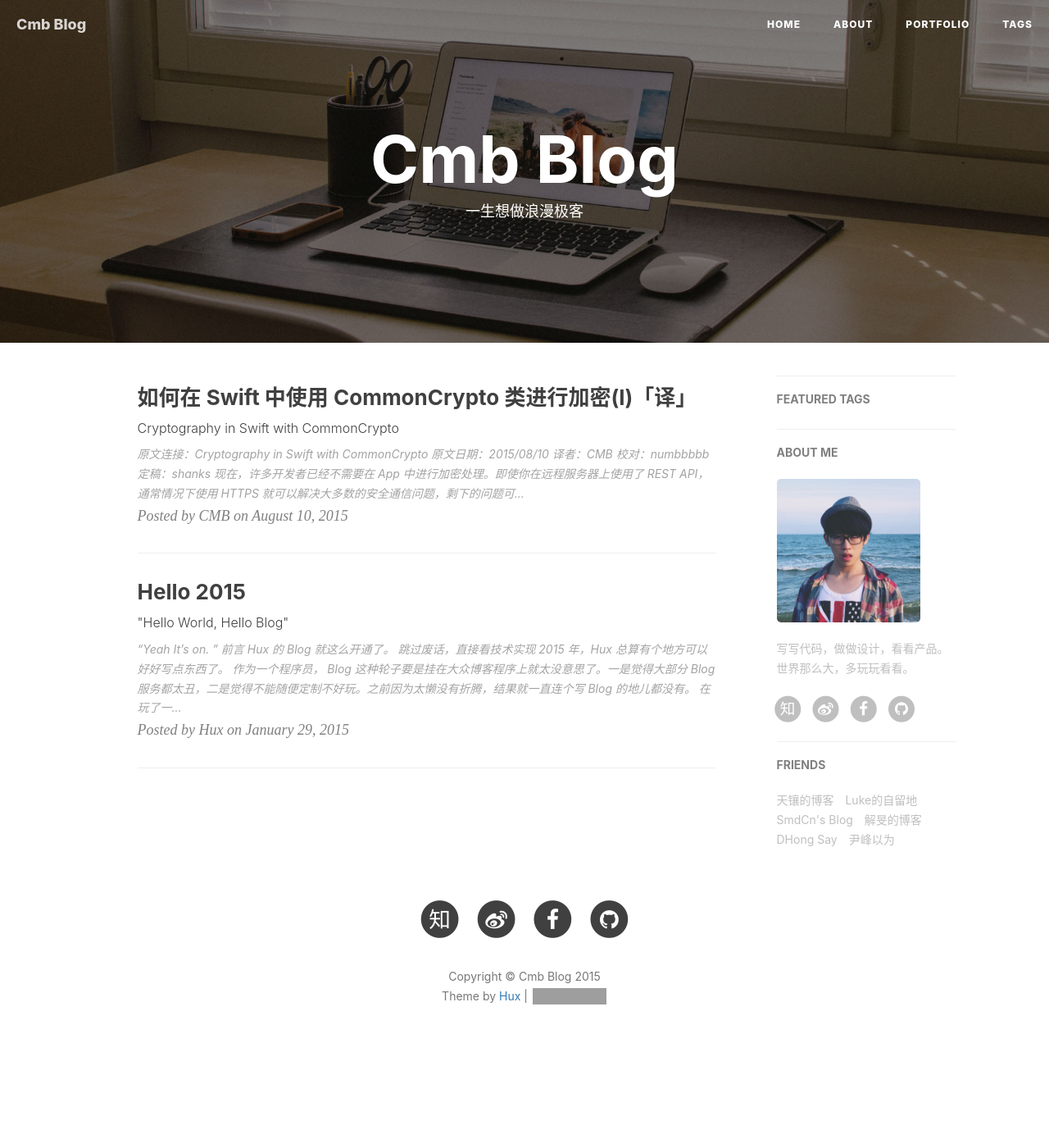
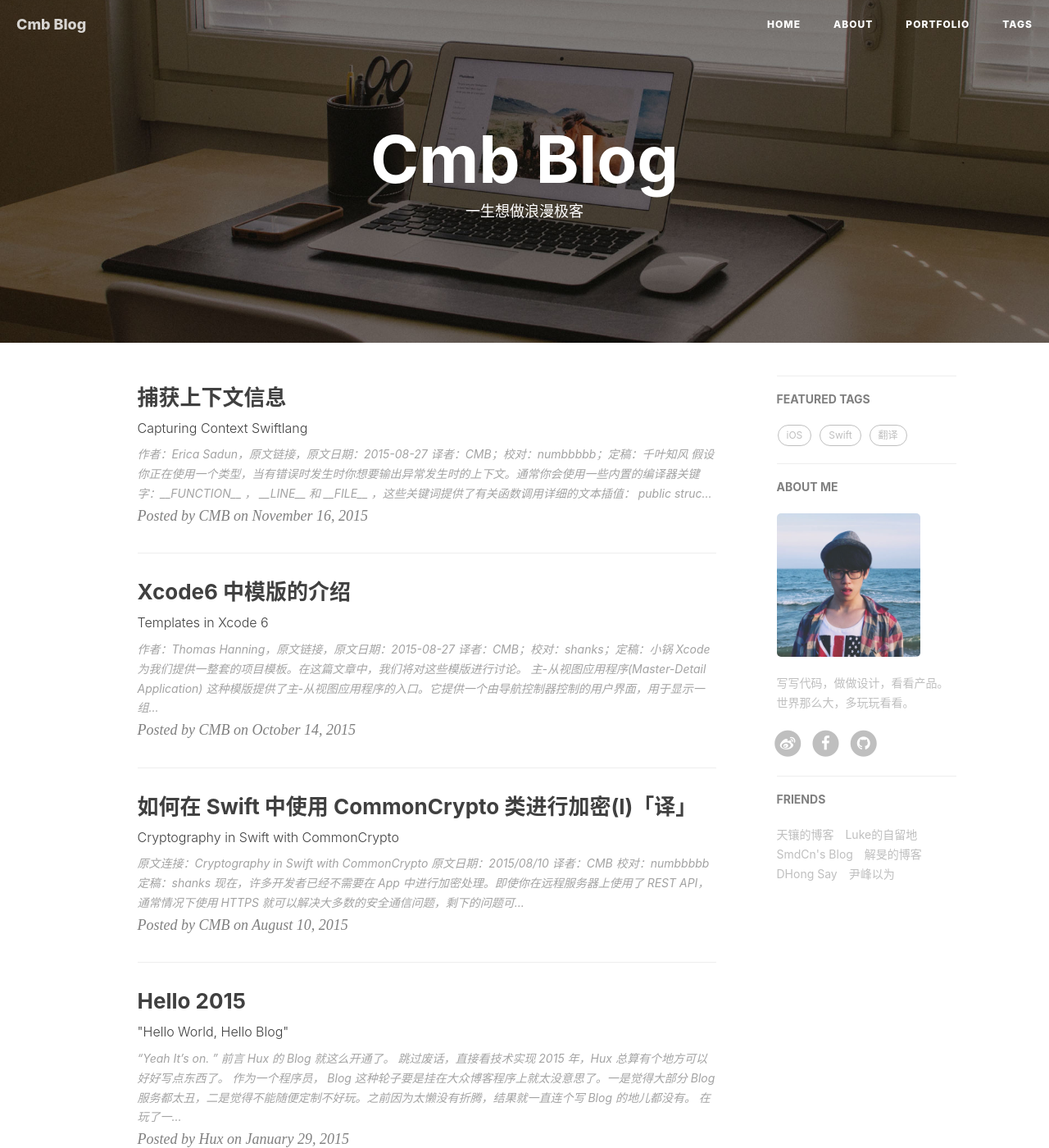
Before and after one commit to chenmingbiao/chenmingbiao.github.io, a Jekyll site: the page built from index.html, in a window 1280 px wide and 1400 px high. Shown: the whole window at 82% size. Built offline with Jekyll 4.4.1, drawn with Linux system fonts in a browser that asks for light colours; nearby versions of some CDN libraries; the list of posts is cut into pages by our own code; comment, search, counter and statistics services are not loaded; grey boxes are pictures that could not be loaded.

Commit message:
add some issues

````diff
--- a/_config.yml
+++ b/_config.yml
@@ -13,10 +13,11 @@ baseurl: ""                             # for example, '/blog' if your blog host
 # SNS settings
 RSS: false
 weibo_username:     BillChan
-zhihu_username:     BillChan
-github_username:    BillChan
+#zhihu_username:    billchan
+gmail_username:     mbillchan
+github_username:    chenmingbiao
 #twitter_username:  BillChan
-facebook_username:  BillChan
+facebook_username:  mbillchan
 
 
 
@@ -43,7 +44,7 @@ kramdown:
 #disqus_username: _your_disqus_short_name_
 
 # Duoshuo settings
-duoshuo_username: huxblog
+duoshuo_username: cmbblog
 # Share component is depend on Comment so we can NOT use share only.
 duoshuo_share: true                     # set to false if you want to use Comment without Sharing
 
--- a/_includes/footer.html
+++ b/_includes/footer.html
@@ -64,6 +64,16 @@
                             <span class="fa-stack fa-lg">
                                 <i class="fa fa-circle fa-stack-2x"></i>
                                 <i class="fa fa-github fa-stack-1x fa-inverse"></i>
+                            </span>
+                        </a>
+                    </li>
+                    {% endif %}
+                    {% if site.gmail_username %}
+                    <li>
+                        <a target="_blank" href="mailto:{{ site.gmail_username }}@gmail.com">
+                            <span class="fa-stack fa-lg">
+                                <i class="fa fa-circle fa-stack-2x"></i>
+                                <i class="fa fa-envelope fa-stack-1x fa-inverse"></i>
                             </span>
                         </a>
                     </li>
--- a/_posts/2015-08-10-cryptography-in-swift-with-commoncrypto.markdown
+++ b/_posts/2015-08-10-cryptography-in-swift-with-commoncrypto.markdown
@@ -21,7 +21,7 @@ tags:
 > 定稿：[shanks](http://codebuild.me)
 
 
-![](http://swift.gg/img/articles/commoncrypto-in-swift/34909577.jpg)
+![](/img/cryptography-in-swift-with-commoncrypto-pic1.jpg)
 
 现在，许多开发者已经不需要在 App 中进行加密处理。即使你在远程服务器上使用了 REST API，通常情况下使用 HTTPS 就可以解决大多数的安全通信问题，剩下的问题可以使用苹果提供的“保护模式”和硬件/软件加密组合方式来解决。然而在很多情况下，你还是需要对通信或文件进行加密。也许你正在把一个现有的涉及到文件/信息加密的方案移植到 iOS 上，也许你在制作一个保密性要求极高的App，或者你只是想提高数据的安全级别（这是一件好事）。
 
--- /dev/null
+++ b/_posts/2015-10-14-templates-in-xcode-6.markdown
@@ -0,0 +1,71 @@
+---
+layout:     post
+title:      "Xcode6 中模版的介绍"
+subtitle:   "Templates in Xcode 6"
+date:       2015-10-14
+author:     "CMB"
+tags:
+    - iOS
+    - Swift
+    - 翻译
+---
+> 作者：Thomas Hanning，[原文链接](http://www.thomashanning.com/templates-in-xcode-6/)，原文日期：2015-08-27
+> 译者：[CMB](https://github.com/chenmingbiao)；校对：[shanks](http://codebuild.me/)；定稿：[小锅](http://www.jianshu.com/users/3b40e55ec6d5/latest_articles)
+
+
+`Xcode` 为我们提供一整套的项目模板。在这篇文章中，我们将对这些模版进行讨论。
+
+<!--more-->
+
+### 主-从视图应用程序(Master-Detail Application)
+
+>这种模版提供了主-从视图应用程序的入口。它提供一个由导航控制器控制的用户界面，用于显示一组项目，在 iPad 中，则显示为分割视图（split view）。
+
+> -Apple
+
+这是一个对学习分割视图控制器(`split view controllers`)和列表视图控制器(`table view controllers`)基础知识很有帮助的模版。如果你只在 `iPhone` 设备中使用，该模版中的分割视图控制器将不起作用，只能使用导航控制器来导航的主-从视图控制器。这种视图对于新手开发者来说这是一个好的开始。
+
+![icon](/img/templates-in-xcode-6-pic1.png)
+
+### Page Based 应用程序
+
+> 这种模板提供了一个 page-based 应用程序的入口，该模版使用一个页面视图控制器（`page base viewcontroller`）
+
+> -Apple
+
+这个模版有点特别，它会创建一个有12个页面的页面视图控制器。同样的，这种模板对于学习基本的 iOS 开发也是很有帮助的。
+
+![icon](/img/templates-in-xcode-6-pic2.png)
+
+### 单视图应用程序（Single View Application）
+
+这是最基础的模版。
+
+> 这个模版提供了使用单视图应用的入口，并且提供了一个视图控制器去管理视图和包含这个视图的 storyboard 或 nib。
+
+> -Apple
+
+它不仅仅是只用在单视图应用程序，而且还是复杂应用程序最好的解决方案。如果你想一切尽在你的掌握中，这种模板是最好的选择。 很多应用程序都会选择这种模版。
+
+# Tabbed 应用程序
+
+> 这种模版提供选项卡(tab bar)应用程序的入口。它提供了用户界面，用来配置选项卡控制器和对应项的视图控制器。
+
+这是非常基础的模版，它会创建一个含有两个视图控制器的选项卡(`tab bar`)控制器。
+
+![icon](/img/templates-in-xcode-6-pic3.png)
+
+# Game
+
+> 这种模版提供了游戏开发的入口。
+
+> -Apple
+
+这是一个非常复杂的模版。你可以选择 `SceneKit`, `SpriteKit`, `Open GL ES` 或 `Metal` 的模版。如果你想了解游戏开发，这种模版可以让你有一个好的开始。
+
+![icon](/img/templates-in-xcode-6-pic4.png)
+
+# 总结
+
+模版是学习关于 iOS 开发基础知识最好的一种方式。然而对于实际的项目你应该更多的使用 “单视图应用程序(`Single View Application`)” 模版，因为使用这种模版最容易搭建你的项目架构。
+> 本文由 SwiftGG 翻译组翻译，已经获得作者翻译授权，最新文章请访问 [http://swift.gg](http://swift.gg)。
--- /dev/null
+++ b/_posts/2015-11-16-capturing-context-swiftlang.markdown
@@ -0,0 +1,93 @@
+---
+layout:     post
+title:      "捕获上下文信息"
+subtitle:   "Capturing Context Swiftlang"
+date:       2015-11-16
+author:     "CMB"
+tags:
+    - iOS
+    - Swift
+    - 翻译
+---
+> 作者：Erica Sadun，[原文链接](http://ericasadun.com/2015/08/27/capturing-context-swiftlang/)，原文日期：2015-08-27
+> 译者：[CMB](https://github.com/chenmingbiao)；校对：[numbbbbb](https://github.com/numbbbbb)；定稿：[千叶知风](http://weibo.com/xiaoxxiao)
+
+<!--此处开始正文-->
+
+假设你正在使用一个类型，当有错误时发生时你想要输出异常发生时的上下文。通常你会使用一些内置的编译器关键字：`__FUNCTION__` ， `__LINE__` 和 `__FILE__` ，这些关键词提供了有关函数调用详细的文本插值：
+
+<!--more-->
+
+```swift
+public struct Error: ErrorType {
+    let source: String; let reason: String
+    public init(_ reason: String, source: String = __FUNCTION__,
+        file: String = __FILE__, line: Int = __LINE__) {
+            self.reason = reason; self.source = "\(source):\(file):\(line)"
+    }
+}
+```
+
+一行典型的 `Error` 输出如下所示:
+
+```swift
+Error(source: "myFunction():<EXPR>:14", reason: "An important reason")
+```
+
+虽然这种结构能够让你捕获出现异常的函数、文件和行号，但你无法捕捉没有类型参数的原始父类型。为了捕获该类型，需要在 `Error` 结构体构造器中包含“原始类型”，并向构造器中传递 `self.dynamicType` 参数。
+
+```swift
+public struct Error: ErrorType {
+    let source: String; let reason: String
+    public init(_ reason: String, type: Any = "",
+        source: String = __FUNCTION__,
+        file: String = __FILE__,
+        line: Int = __LINE__) {
+            self.reason = reason; self.source = "\(source):\(file):\(line):\(type)"
+    }
+}
+```
+
+我很不喜欢这种额外添加类型参数的方式，它唯一的作用就是简化错误生成。
+
+```swift
+public struct Parent {
+    func myFunction() throws {
+        throw Error("An important reason", type: self.dynamicType)}
+}
+
+do {try Parent().myFunction()} catch{print(error)}
+// Error(source: "myFunction():<EXPR>:14:Parent", reason: "An important reason")
+```
+
+我更喜欢扩展 `Contextualizable` 来实现自动捕获类型上下文。注意，默认实现的协议方法中用到了 `self.dynamicType`，它不能被用在方法签名中（译者注：也就是说不能当做函数参数或者返回值）。
+
+```swift
+protocol Contextualizable {}
+extension Contextualizable {
+    func currentContext(file : String = __FILE__, function : String = __FUNCTION__, line : Int = __LINE__) -> String {
+        return "\(file):\(function):\(line):\(self.dynamicType)"
+    }
+}
+```
+
+结合上述两种方法可以简化整个过程轻松实现我们的目标。共享 `Error` 类型之后就可以把变量改成常量，并且把上下文相关代码从 `Error` 构造器移动到遵循协议的类型中，这样就可以自动继承 `currentContext` 方法。
+
+```swift
+public struct Error: ErrorType {
+    let source: String; let reason: String
+    public init(_ source: String = __FILE__, _ reason: String) {
+        self.reason = reason; self.source = source
+    }
+}
+public struct Parent: Contextualizable {
+    func myFunction() throws {
+        throw Error(currentContext(), "An important reason")}
+```
+
+更新之后，错误输出中会包含原始类型。
+
+正如读者 `Kametrixom` 所指出的，你还可以扩展 `Contextualizable` 协议并创建你自己的错误。（他还写了一个[非常棒的错误类型](https://gist.github.com/Kametrixom/21da650bd7c7006a70e3)，可以选择是否添加上下文。）
+
+本文的所有代码可以在 [这个 Gist](https://gist.github.com/erica/b6f4884ed5d70c269107) 中找到（译者注：Gist 已经被墙，需要翻墙查看）。
+> 最新文章请访问 [http://swift.gg](http://swift.gg)。
````
Also changed, not shown: img/cryptography-in-swift-with-commoncrypto-pic1.jpg (added), img/templates-in-xcode-6-pic1.png (added), img/templates-in-xcode-6-pic2.png (added), img/templates-in-xcode-6-pic3.png (added), img/templates-in-xcode-6-pic4.png (added).
